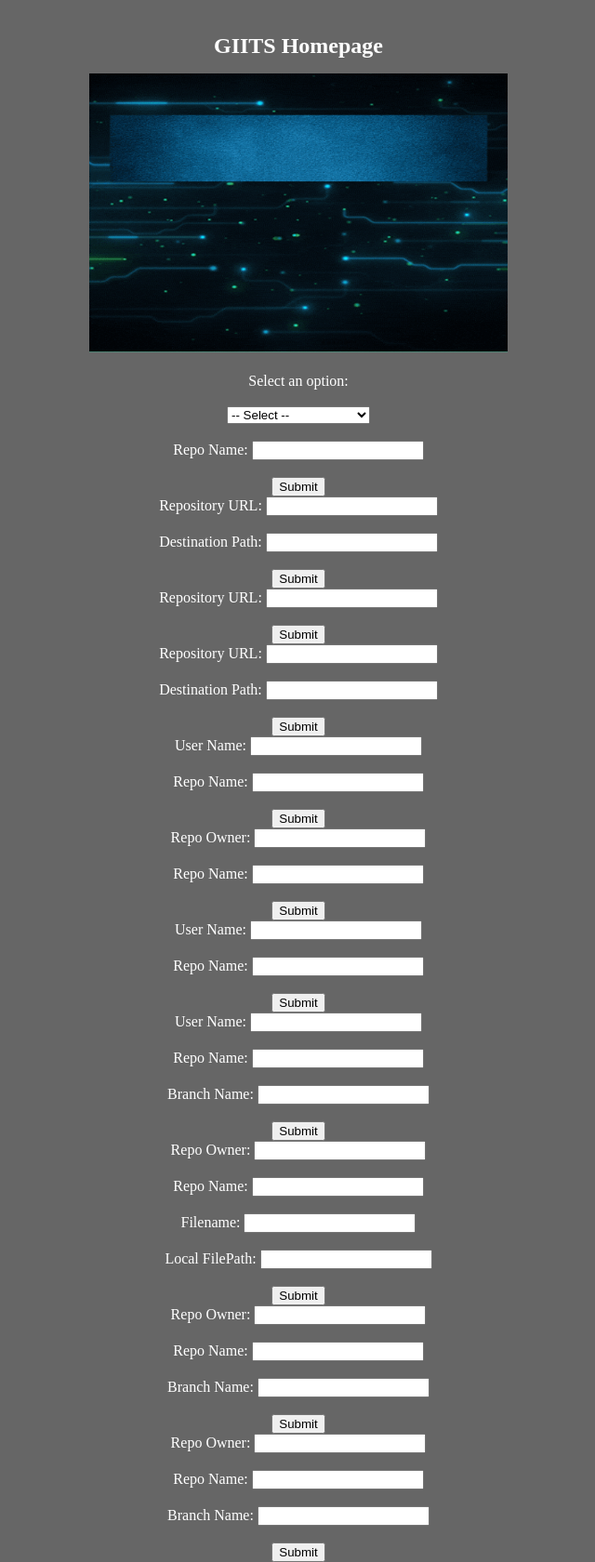
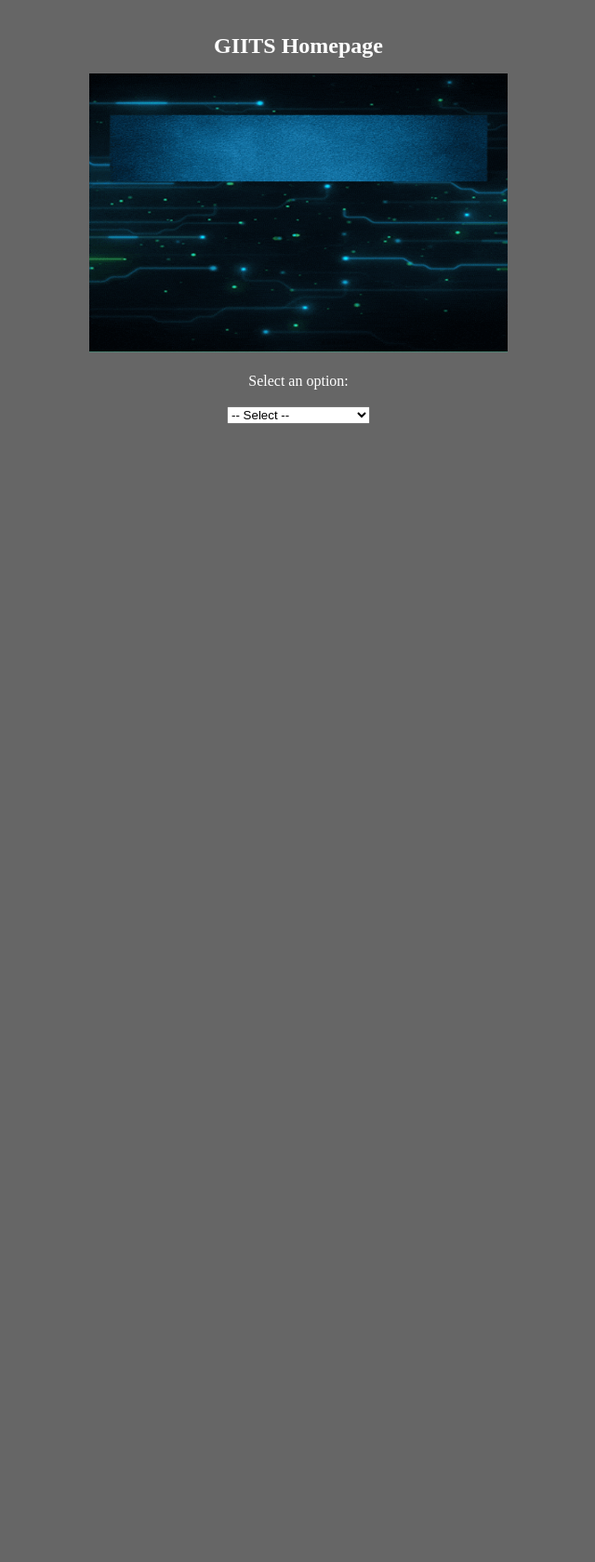
Before and after one commit to psvkaushik/Group50_Proj2, a Flask app: page / in a window 1280 px wide. Shown: the whole page at 93% size, without its empty margins (319-959 px from the left). After the commit the page ends 456 px from the top, so only its background shows below. Run offline with Flask 3, Linux system fonts and the light colour scheme; parts of the project's set-up code (start-up, migrations or seed data) failed here and were passed over.

Commit message:
fixed the bug in website

```diff
--- a/src/templates/GIITS.html
+++ b/src/templates/GIITS.html
@@ -30,7 +30,8 @@
     #form-container-commit_count,
     #form-container-merge_branch,
     #form-container-commit_diff,
-    #form-container-delete, {
+    #form-container-get_branches,
+    #form-container-delete {
       display: none;
     }
 
@@ -221,6 +222,7 @@
       document.getElementById('form-container-commit_count').style.display = 'none';
       document.getElementById('form-container-merge_branch').style.display = 'none';
       document.getElementById('form-container-pull').style.display = 'none';
+      document.getElementById('form-container-commit_diff').style.display = 'none';
 
       if (selectElement.value === 'create_repo') {
         document.getElementById('form-container-create').style.display = 'block';
@@ -240,6 +242,8 @@
         document.getElementById('form-container-commit_count').style.display = 'block';
       } else if (selectElement.value === 'merge_branch') {
         document.getElementById('form-container-merge_branch').style.display = 'block';
+      } else if (selectElement.value === 'commit_diff') {
+        document.getElementById('form-container-commit_diff').style.display = 'block';
       }
     }
   </script>
```
